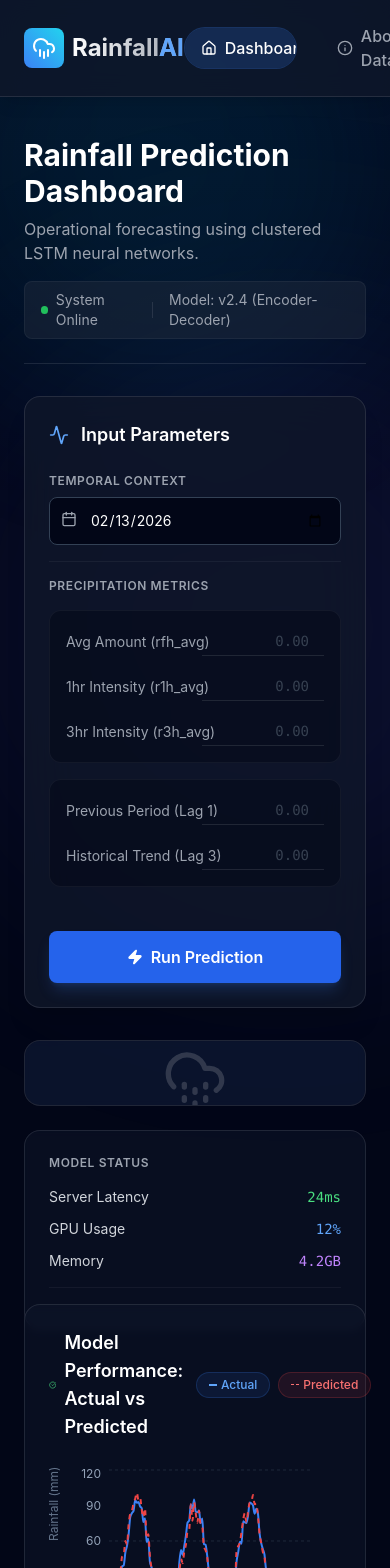
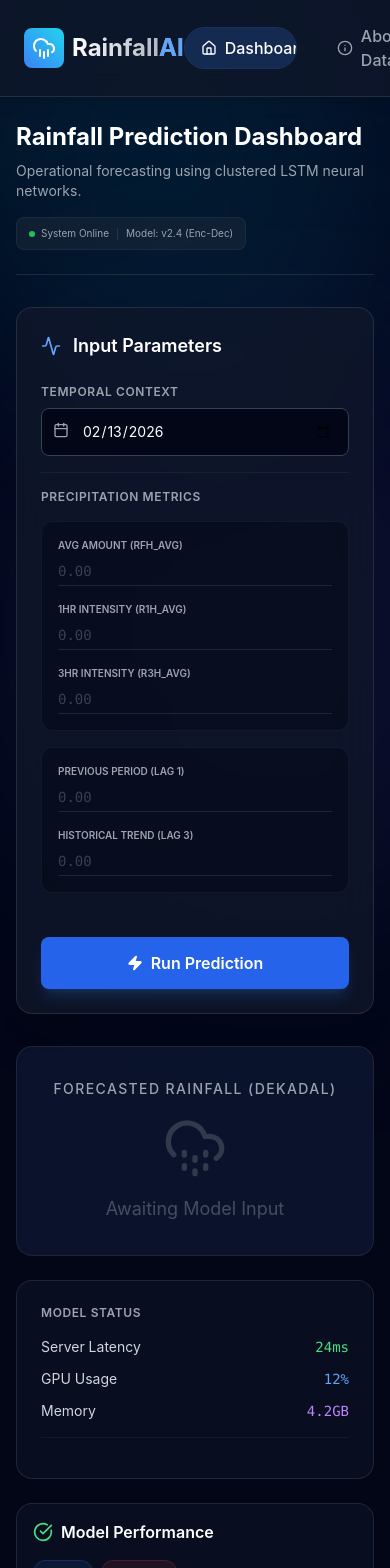
Before and after one commit to demirewu-manidefro/Rainfall, a React (Vite) app in the folder webapp/frontend/: page / in a window 390 px wide. Shown: the top 1568 px of the page. Built offline with nearby package versions, Linux system fonts and the light colour scheme.

Commit message:
style(frontend): improve dashboard responsiveness for mobile devices

```diff
--- a/webapp/frontend/src/pages/Home.jsx
+++ b/webapp/frontend/src/pages/Home.jsx
@@ -122,7 +122,7 @@
     ].filter(Boolean);
 
     return (
-        <div className="w-full px-6 md:px-12 lg:px-24 py-10 min-h-[calc(100vh-80px)] flex flex-col">
+        <div className="w-full px-4 sm:px-6 md:px-12 lg:px-24 py-6 md:py-10 min-h-[calc(100vh-80px)] flex flex-col">
 
             {/* Header Section */}
             <motion.div
@@ -132,20 +132,20 @@
                 className="mb-8 flex flex-col md:flex-row md:items-end justify-between gap-4 border-b border-white/10 pb-6"
             >
                 <div>
-                    <h1 className="text-3xl font-bold text-white mb-2">
+                    <h1 className="text-2xl sm:text-3xl font-bold text-white mb-2">
                         Rainfall Prediction Dashboard
                     </h1>
-                    <p className="text-gray-400">
+                    <p className="text-gray-400 text-sm sm:text-base">
                         Operational forecasting using clustered LSTM neural networks.
                     </p>
                 </div>
-                <div className="flex items-center gap-4 text-sm text-gray-400 bg-slate-800/50 px-4 py-2 rounded-lg border border-white/5">
-                    <span className="flex items-center gap-2">
-                        <span className="w-2 h-2 rounded-full bg-green-500 animate-pulse"></span>
-                        System Online
+                <div className="flex flex-wrap items-center gap-2 sm:gap-4 text-[10px] sm:text-sm text-gray-400 bg-slate-800/50 px-3 sm:px-4 py-2 rounded-lg border border-white/5 w-fit">
+                    <span className="flex items-center gap-1.5 sm:gap-2">
+                        <span className="w-1.5 h-1.5 sm:w-2 sm:h-2 rounded-full bg-green-500 animate-pulse"></span>
+                        <span className="whitespace-nowrap">System Online</span>
                     </span>
-                    <span className="w-px h-4 bg-white/10"></span>
-                    <span>Model: v2.4 (Encoder-Decoder)</span>
+                    <span className="w-px h-3 sm:h-4 bg-white/10 hidden min-[380px]:block"></span>
+                    <span className="whitespace-nowrap">Model: v2.4 (Enc-Dec)</span>
                 </div>
             </motion.div>
 
@@ -263,7 +263,7 @@
                     className="lg:col-span-8 xl:col-span-9 flex flex-col gap-6"
                 >
                     {/* Top Row: Main Prediction & Status */}
-                    <div className="grid grid-cols-1 md:grid-cols-3 gap-6 h-[240px]">
+                    <div className="grid grid-cols-1 md:grid-cols-3 gap-6 min-h-fit md:h-[240px]">
                         {/* Main Prediction Display */}
                         <div className="md:col-span-2 bg-slate-900/50 border border-white/10 rounded-2xl p-8 relative overflow-hidden flex flex-col justify-center items-center backdrop-blur-sm">
                             <div className="absolute inset-0 bg-blue-500/5 radial-gradient"></div>
@@ -279,10 +279,10 @@
                                         className="text-center z-10"
                                     >
                                         <div className="flex items-baseline justify-center gap-1">
-                                            <span className="text-7xl lg:text-8xl font-black text-white tracking-tighter">
+                                            <span className="text-5xl sm:text-7xl lg:text-8xl font-black text-white tracking-tighter">
                                                 {prediction.toFixed(1)}
                                             </span>
-                                            <span className="text-2xl text-gray-500 font-medium">mm</span>
+                                            <span className="text-xl sm:text-2xl text-gray-500 font-medium">mm</span>
                                         </div>
                                         <div className="mt-4 flex items-center justify-center gap-2 text-green-400 bg-green-400/10 px-3 py-1 rounded-full text-sm font-medium w-fit mx-auto">
                                             <div className="w-1.5 h-1.5 rounded-full bg-green-400"></div>
@@ -332,28 +332,28 @@
                     </div>
 
                     {/* Bottom Row: Validation Chart (Replacing Trend Analysis) */}
-                    <div className="flex-1 bg-slate-900/50 border border-white/10 rounded-2xl p-6 backdrop-blur-sm min-h-[350px] flex flex-col">
-                        <div className="flex items-center justify-between mb-6">
-                            <h3 className="text-lg font-semibold text-white flex items-center gap-2">
-                                <CheckCircle className="w-5 h-5 text-green-400" />
-                                Model Performance: Actual vs Predicted
+                    <div className="flex-1 bg-slate-900/50 border border-white/10 rounded-2xl p-4 sm:p-6 backdrop-blur-sm min-h-[300px] sm:min-h-[350px] flex flex-col">
+                        <div className="flex flex-col sm:flex-row sm:items-center justify-between mb-6 gap-4">
+                            <h3 className="text-base sm:text-lg font-semibold text-white flex items-center gap-2">
+                                <CheckCircle className="w-5 h-5 text-green-400 flex-shrink-0" />
+                                Model Performance
                             </h3>
 
-                            <div className="flex gap-2 items-center">
-                                <div className="px-3 py-1 rounded-full text-xs font-medium bg-blue-500/10 text-blue-400 border border-blue-500/20 flex items-center gap-1">
+                            <div className="flex flex-wrap gap-2 items-center">
+                                <div className="px-2 sm:px-3 py-1 rounded-full text-[10px] sm:text-xs font-medium bg-blue-500/10 text-blue-400 border border-blue-500/20 flex items-center gap-1">
                                     <span className="w-2 h-0.5 bg-blue-400"></span> Actual
                                 </div>
-                                <div className="px-3 py-1 rounded-full text-xs font-medium bg-red-500/10 text-red-400 border border-red-500/20 flex items-center gap-1">
+                                <div className="px-2 sm:px-3 py-1 rounded-full text-[10px] sm:text-xs font-medium bg-red-500/10 text-red-400 border border-red-500/20 flex items-center gap-1">
                                     <span className="w-2 h-0.5 border-t border-dashed border-red-400"></span> Predicted
                                 </div>
                                 {userPredictions.length > 0 && (
                                     <>
-                                        <div className="px-3 py-1 rounded-full text-xs font-medium bg-green-500/10 text-green-400 border border-green-500/20 flex items-center gap-1">
-                                            <span className="w-2 h-2 rounded-full bg-green-400"></span> Your Predictions ({userPredictions.length})
+                                        <div className="px-2 sm:px-3 py-1 rounded-full text-[10px] sm:text-xs font-medium bg-green-500/10 text-green-400 border border-green-500/20 flex items-center gap-1">
+                                            <span className="w-2 h-2 rounded-full bg-green-400"></span> Yours ({userPredictions.length})
                                         </div>
                                         <button
                                             onClick={() => setUserPredictions([])}
-                                            className="px-3 py-1 rounded-full text-xs font-medium bg-gray-500/10 text-gray-400 border border-gray-500/20 hover:bg-gray-500/20 transition-colors"
+                                            className="px-2 sm:px-3 py-1 rounded-full text-[10px] sm:text-xs font-medium bg-gray-500/10 text-gray-400 border border-gray-500/20 hover:bg-gray-500/20 transition-colors"
                                             title="Clear your predictions"
                                         >
                                             Clear
@@ -379,21 +379,21 @@
                                     <XAxis
                                         dataKey="name"
                                         stroke="#475569"
-                                        tick={{ fill: '#94a3b8', fontSize: 12 }}
+                                        tick={{ fill: '#94a3b8', fontSize: 10 }}
                                         tickLine={false}
                                         axisLine={false}
-                                        padding={{ right: 40 }}
-                                        label={{ value: 'Time (Dekads)', position: 'insideBottomRight', offset: -5, fill: '#64748b', fontSize: 12 }}
+                                        padding={{ right: 20 }}
+                                        label={{ value: 'Time', position: 'insideBottomRight', offset: -5, fill: '#64748b', fontSize: 10 }}
                                     />
                                     <YAxis
                                         stroke="#475569"
-                                        tick={{ fill: '#94a3b8', fontSize: 12 }}
+                                        tick={{ fill: '#94a3b8', fontSize: 10 }}
                                         tickLine={false}
                                         axisLine={false}
-                                        label={{ value: 'Rainfall (mm)', angle: -90, position: 'insideLeft', fill: '#64748b', fontSize: 12 }}
+                                        label={{ value: 'Rainfall', angle: -90, position: 'insideLeft', fill: '#64748b', fontSize: 10 }}
                                     />
                                     <Tooltip
-                                        contentStyle={{ backgroundColor: '#0f172a', borderColor: '#334155', borderRadius: '8px', padding: '12px' }}
+                                        contentStyle={{ backgroundColor: '#0f172a', borderColor: '#334155', borderRadius: '8px', padding: '8px', fontSize: '11px' }}
                                         cursor={{ stroke: '#334155', strokeWidth: 1 }}
                                         labelStyle={{ color: '#94a3b8' }}
                                         formatter={(value, name) => {
@@ -402,7 +402,7 @@
                                             return [value + ' mm', label];
                                         }}
                                     />
-                                    <Legend wrapperStyle={{ paddingTop: '20px' }} />
+                                    <Legend wrapperStyle={{ paddingTop: '10px', fontSize: '10px' }} />
 
                                     {/* 1. Historical Actual Line (Blue Solid) */}
                                     <Line
@@ -469,15 +469,15 @@
 };
 
 const InputFieldCompact = ({ label, name, value, onChange, placeholder }) => (
-    <div className="flex items-center justify-between gap-4">
-        <label className="text-sm text-gray-400 whitespace-nowrap min-w-[120px]">{label}</label>
+    <div className="flex flex-col sm:flex-row sm:items-center justify-between gap-1 sm:gap-4">
+        <label className="text-[10px] sm:text-sm text-gray-400 uppercase sm:normal-case font-semibold sm:font-normal whitespace-nowrap min-w-fit">{label}</label>
         <input
             type="number" step="0.01"
             name={name}
             value={value}
             onChange={onChange}
             placeholder={placeholder}
-            className="w-full bg-slate-950 border-b border-white/10 text-right text-white py-1 focus:border-blue-500 outline-none transition-colors font-mono text-sm placeholder-gray-700 bg-transparent"
+            className="w-full bg-slate-950 border-b border-white/10 sm:text-right text-white py-1 focus:border-blue-500 outline-none transition-colors font-mono text-sm placeholder-gray-700 bg-transparent"
         />
     </div>
 );
```
